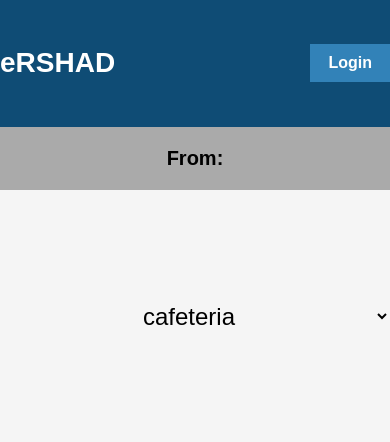
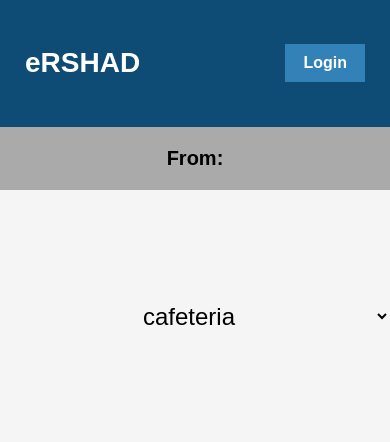
Before and after one commit to May-Zi/ershad_gt, a Flask app: page / in a window 390 px wide. Shown: the top 442 px of the page. Run offline with Flask 3, Linux system fonts and the light colour scheme.

Commit message:
update: minor adjust in padding

```diff
--- a/static/css/style.css
+++ b/static/css/style.css
@@ -87,6 +87,10 @@ body {
     margin-bottom: 0px;
   }
 
+  .header-inner {
+    padding: 0 25px;
+  }
+
   option {
     color: black;
   }
```
